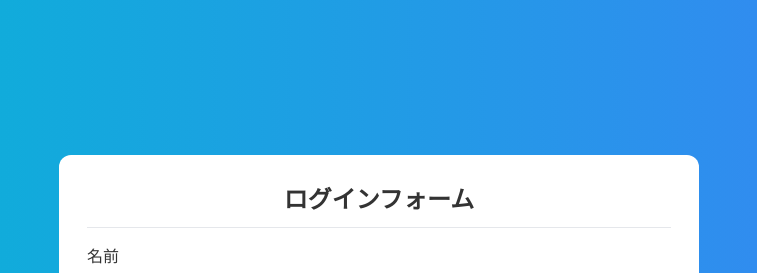
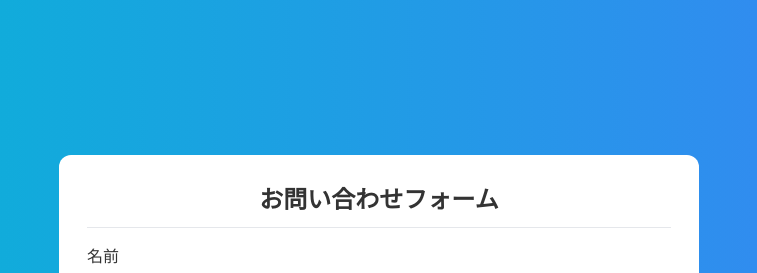
Before and after one commit to shamo-9118/practiceTS, a Next.js app: page /form in a window 1280 px wide. Shown: the top 273 px of the page, without its empty margins (261-1018 px from the left). Built offline with nearby package versions, Linux system fonts and the light colour scheme.

Commit message:
リファクタリング

```diff
--- a/pages/form.tsx
+++ b/pages/form.tsx
@@ -77,7 +77,9 @@
         onSubmit={(e) => hundleSubmit(e)}
       >
         <div className='flex flex-col gap-3'>
-          <h1 className='text-center text-2xl font-bold'>ログインフォーム</h1>
+          <h1 className='text-center text-2xl font-bold'>
+            お問い合わせフォーム
+          </h1>
           <hr />
         </div>
         <div className='flex flex-col gap-3 '>
@@ -92,7 +94,6 @@
                   placeholder={item.placeholder}
                   onChange={(e) => hundleInput(e)}
                 />
-                {/* TODO: エラーがあるときにテキストを出す */}
                 <p>{formErrors[item.name]}</p>
               </div>
             )
```
